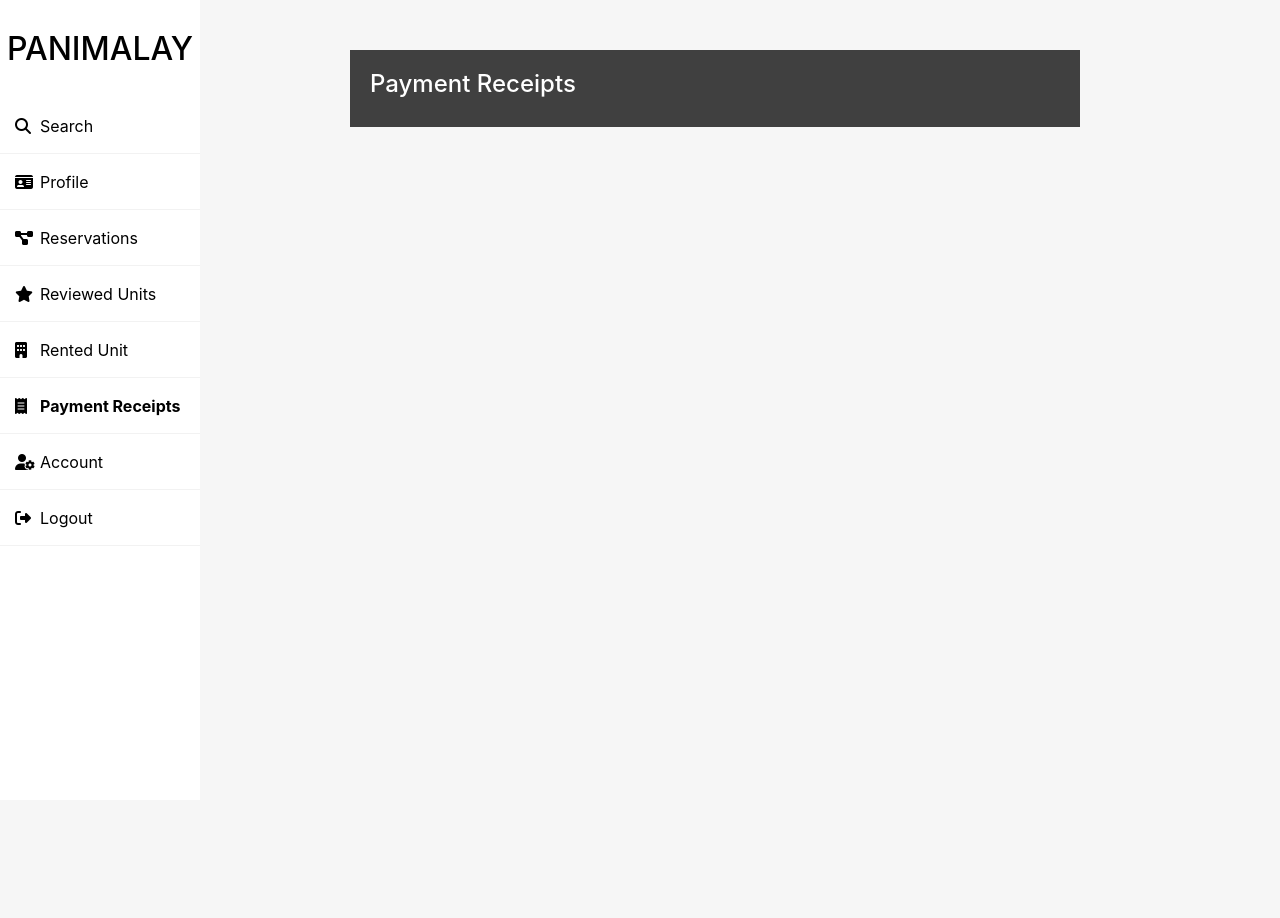
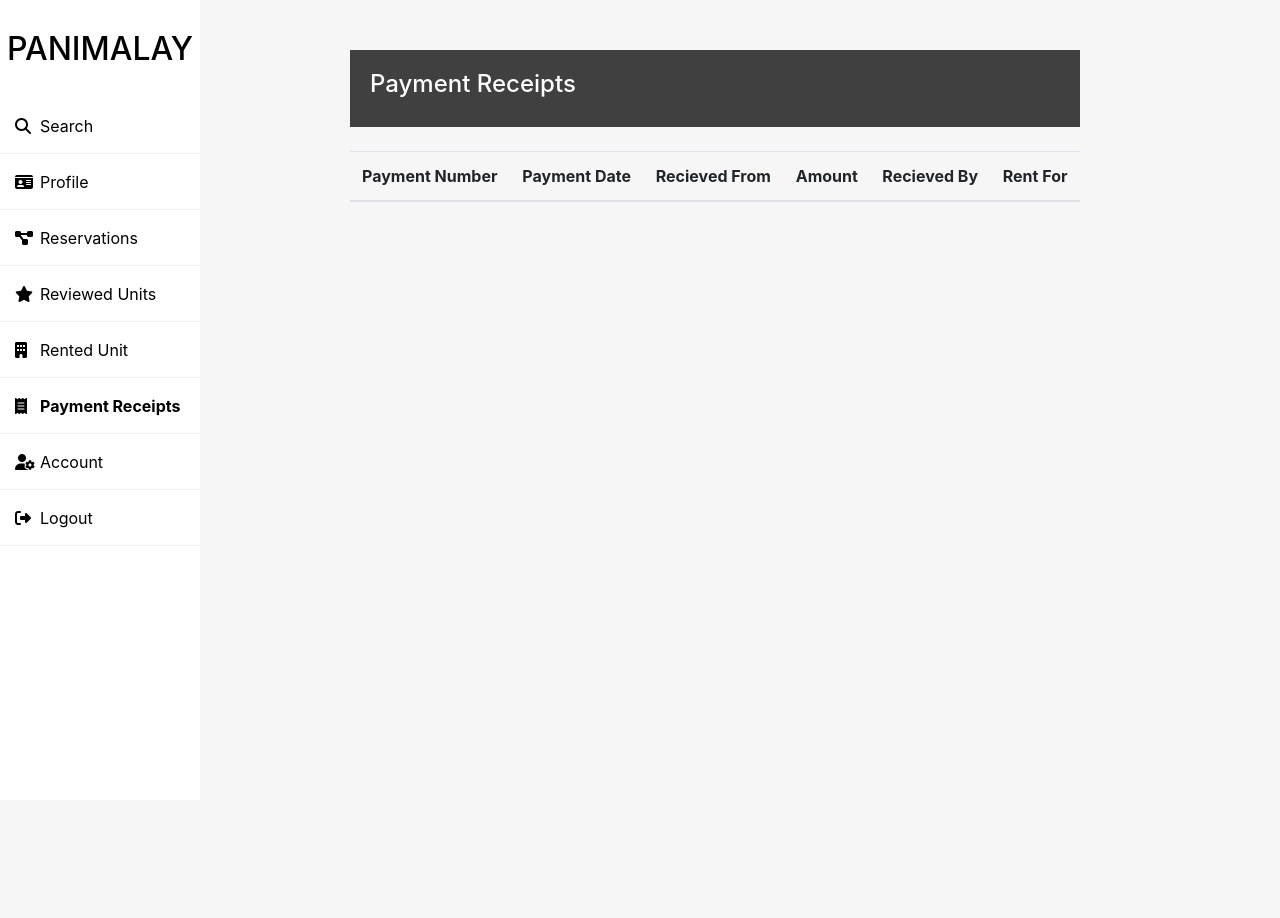
Before and after one commit to Rafael-main/PANIMALAY, a Flask app: template app/templates/paymentreceipt.html in a window 1280 px wide. Before the commit the page ends 528 px from the top, so only its background shows below. Run offline with Flask 2, Linux system fonts and the light colour scheme; the template is opened without the code that fills it: most values are stand-ins (such as "Sample title", 1, 10 or a date in 2020); lists and menus that the app fills with data are empty; some libraries are stand-ins or nearby versions.

Commit message:
made it a list instead of cards

```diff
--- a/app/templates/paymentreceipt.html
+++ b/app/templates/paymentreceipt.html
@@ -31,33 +31,39 @@
           </div>
           <div id="paymentReceiptDataContainer">
 
+            <table class="table" id="renterTable">
+              <thead>
+                <tr>
+                  <th scope="col">Payment Number</th>
+                  <th scope="col">Payment Date</th>
+                  <th scope="col">Recieved From</th>
+                  <th scope="col">Amount</th>
+                  <th scope="col">Recieved By</th>
+                  <th scope="col">Rent For</th>
+
+                </tr>
+              </thead>
+            <br>
             {% for payment in allRentersPayment%}
             {% if payment.0==username%}
             {% for unit in unitsRented %}
             {% if unit.0 == payment.5 %}
-            <div style="margin: 2%;border: 1px solid black;border-style: dotted solid;background-color: white;">
-              <div class="row" style="margin:20px;">
-               <div class="column" style="width: 30%"><p><strong>Payment No:</strong> {{payment.2}}</p></div>
-               <div class="column" style="width: 40%"></div>
-               <div class="column" style="width: 30%"><p><strong>Payment Date:</strong> {{payment.4}}</p></div>
-              </div>
-              <div align="center"><h5>PAYMENT RECEIPT</h5></div>
-              <div class="row" style="margin-top:20px;margin-bottom: 20px;margin-left:40px;margin-right: 40px;">
-               <div class="column" style="width: 50%"><p><strong>Receieved From:</strong> {{payment.0}}</p></div>
-               <div class="column" style="width: 10%"></div>
-               <div class="column" style="width: 40%"><p><strong>Amount:</strong> P{{payment.3}}</p></div>
-              </div>
-              <div class="row" style="margin-top:20px;margin-bottom: 20px;margin-left:40px;margin-right: 40px;">
-               <div class="column" style="width: 50%"><p><strong>Receieve By:</strong> {{unit.6}}</p></div>
-               <div class="column" style="width: 10%"></div>
-               <div class="column" style="width: 40%"><p><strong>Rent for:</strong> {{unit.0}}</p></div>
-              </div>
-            </div>
-            {% endif %}
+            <tbody>
+
+                <tr>
+
+                  <td>{{payment.2}}</td>
+                  <td>{{payment.4}}</td>
+                  <td>{{payment.0}}</td>
+                  <td>P{{payment.3}}</td>
+                  <td>{{unit.6}}</td>
+                  <td>{{unit.0}}</td>
+
+
+                  {% endif %}
             {% endfor %}
             {% endif %}
             {% endfor %}
-
           </div>
 </div>
 </div>
```
